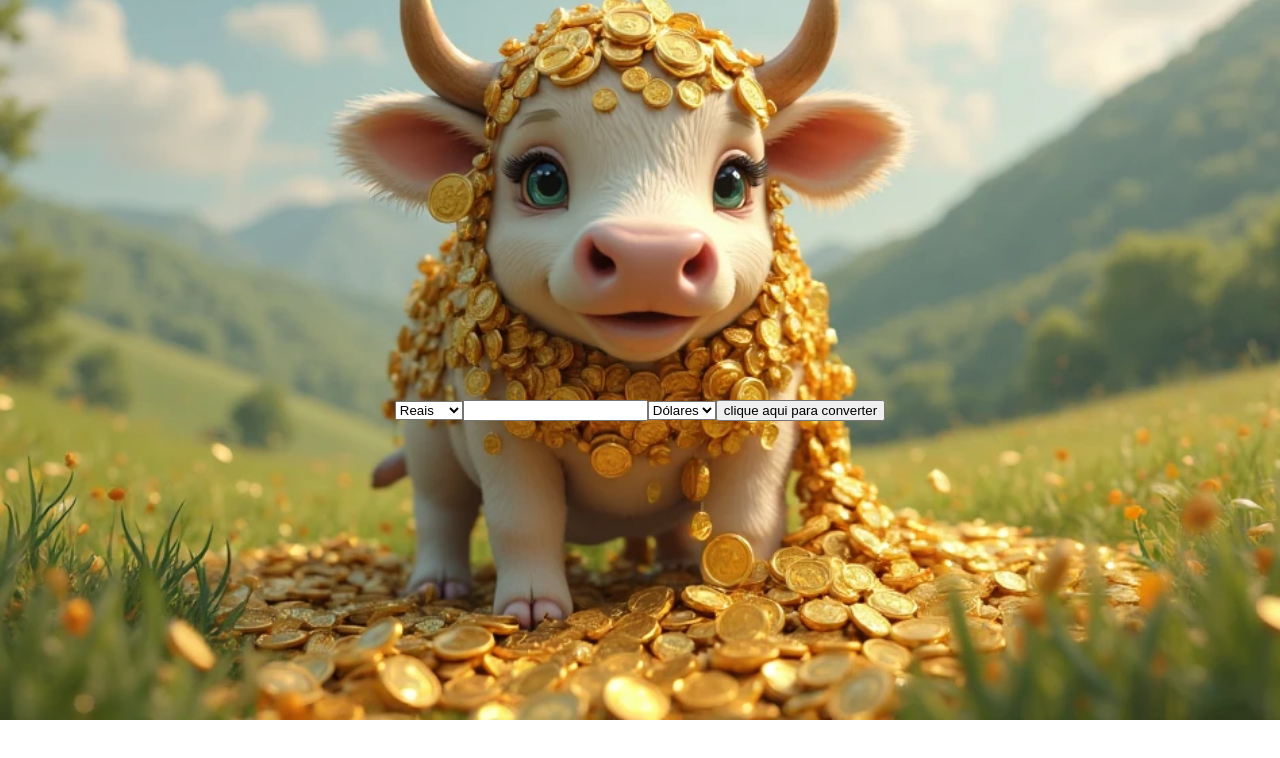
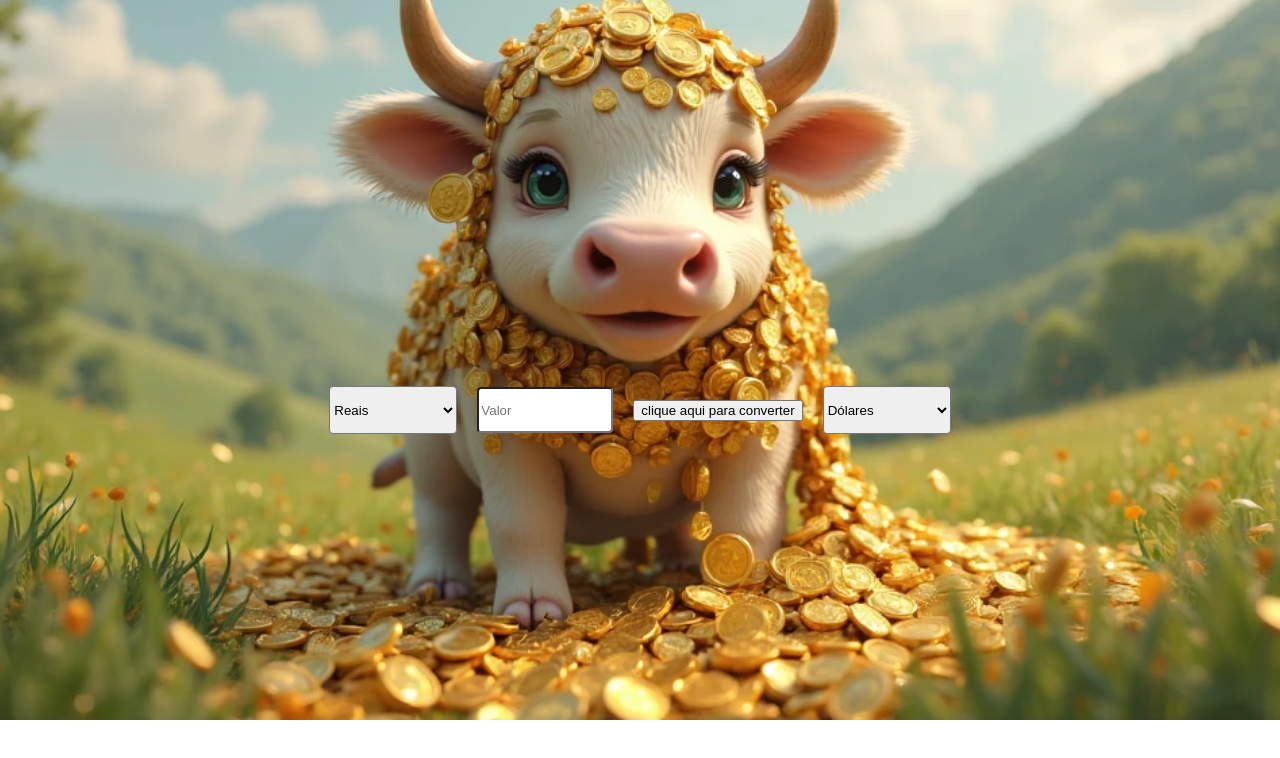
Before and after one commit to Carloslgp/Conversor-de-moedas-Mooverter, a plain HTML site: page index.html in a window 1280 px wide. Shown: the part 80-838 px from the top of the page. Drawn offline with Linux system fonts and the light colour scheme.

Commit message:
alterando estilos

```diff
--- a/assets/css/styles.css
+++ b/assets/css/styles.css
@@ -20,3 +20,19 @@ body{
     justify-content: center;
     margin: 50px;
 }
+
+.select_moeada{
+    width: 10vw;
+    height: 6vh;
+    border-radius: 4px;
+    margin: 0px 10px;
+}
+.input_valor{
+    height: 5vh;
+    width: 10vw;
+    border-radius: 4px;
+    margin: 10px;
+}
+.botao_conversor{
+    margin: 10px;
+}
--- a/index.html
+++ b/index.html
@@ -12,18 +12,23 @@
     </header>
 
     <div class="conversor">
-        <select name="moeda_base" id="select_base">
+        <select class="select_moeada" name="moeda_base" id="select_base">
             <option value="BRL">Reais</option>
             <option value="EUR">Euros</option>
             <option value="USD">Dólares</option>
         </select>
-        <input type="number" name="valorBase" id="inputValorBase">
-        <select name="para_esta_moeda" id="select_converter_para">
+
+        <input placeholder="Valor" type="number" name="valorBase" id="inputValorBase" class="input_valor">
+
+        <button class="botao_conversor" onclick="converter()">clique aqui para converter</button>
+
+        <select class="select_moeada" name="para_esta_moeda" id="select_converter_para">
             <option value="USD">Dólares</option>
             <option value="BRL">Reais</option>
             <option value="EUR">Euros</option>
         </select>
-        <button onclick="converter()">clique aqui para converter</button>
+
+
     </div>
 
     <script src="assets/js/script.js"></script>
```
